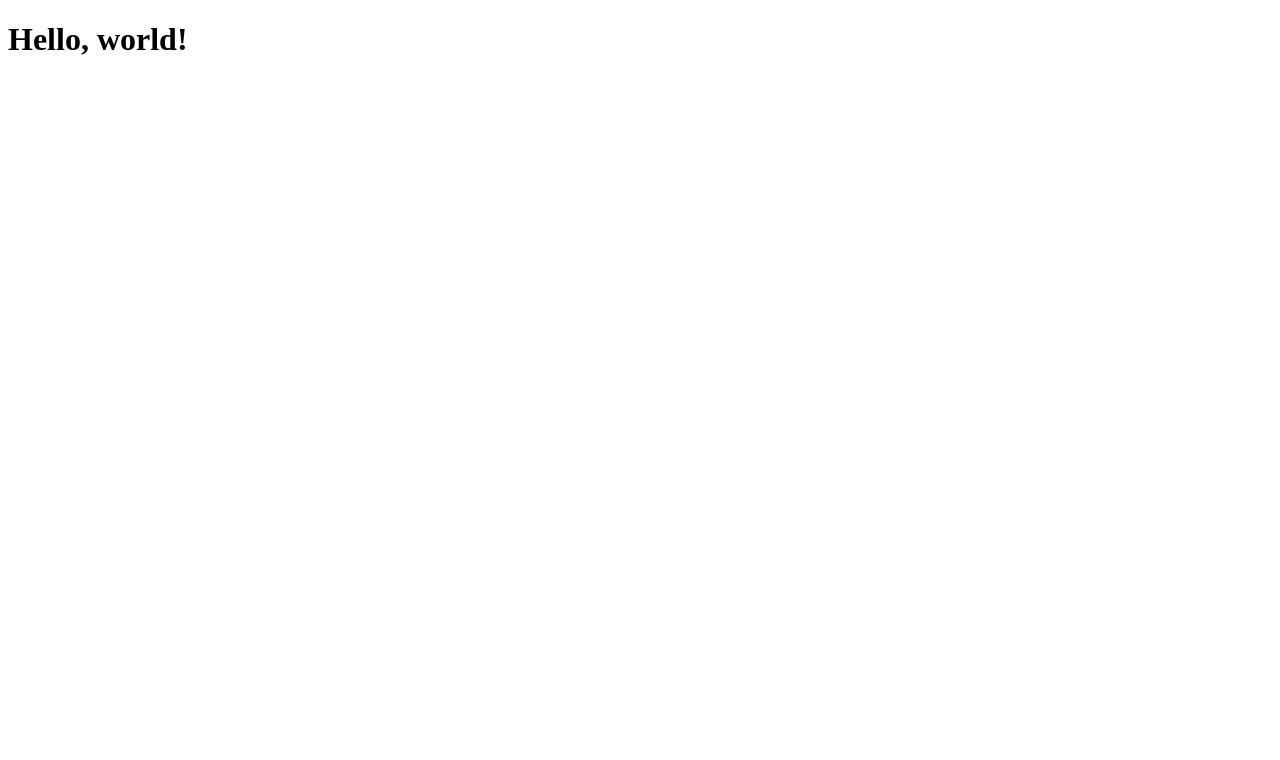
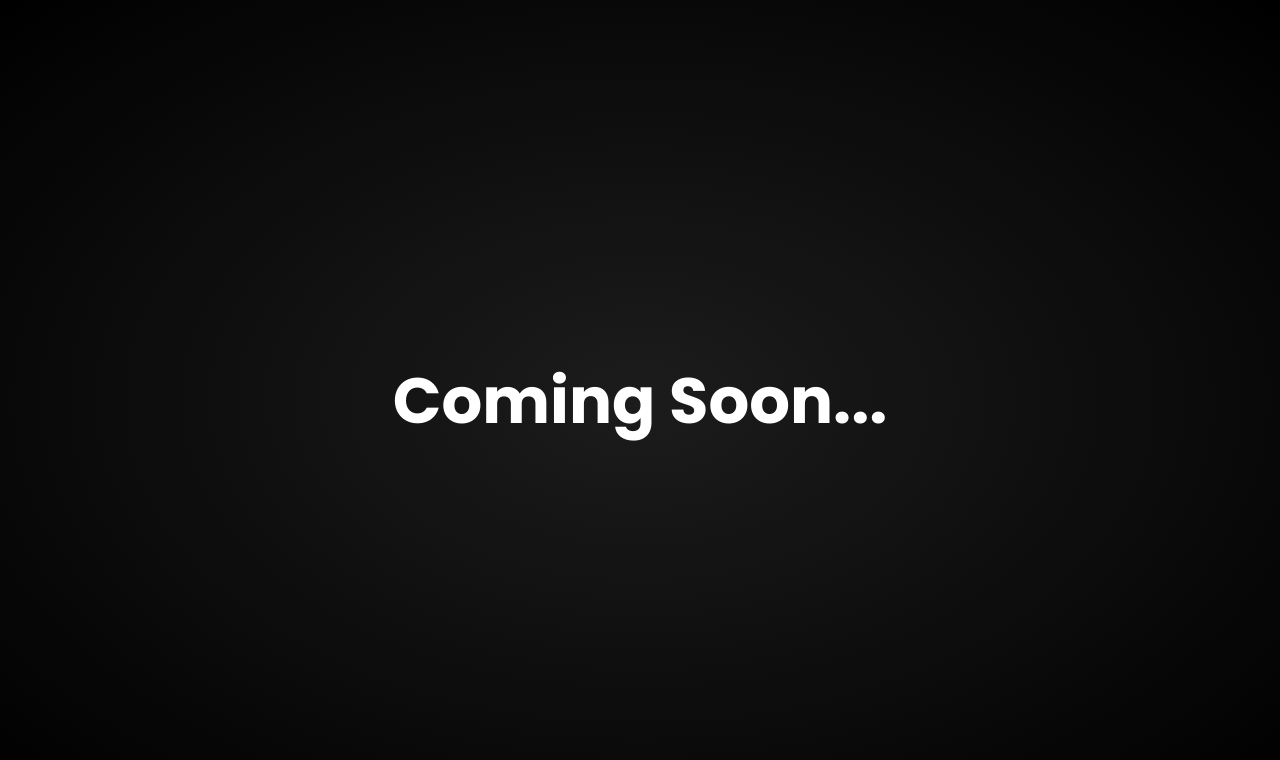
Before and after one commit to eventhorizongaming/eventhorizongaming.github.io, a website: page public/index.html in a window 1280 px wide. Drawn offline with Linux system fonts and the light colour scheme.

Commit message:
fix: updated the website

```diff
--- /dev/null
+++ b/public/css/styles.css
@@ -0,0 +1,14 @@
+body {
+  display: flex;
+  justify-content: center;
+  align-items: center;
+  width: 100vw;
+  height: 100vh;
+  background: radial-gradient(#1c1c1c, #000000);
+  color: white;
+  margin: 0px;
+  font-size: 4vmin;
+  font-family: "Poppins", serif;
+  font-weight: 800;
+  font-style: normal;
+}
--- a/public/index.html
+++ b/public/index.html
@@ -3,10 +3,14 @@
 
 <head>
   <title>My Vite project</title>
+  <link rel="preconnect" href="https://fonts.googleapis.com">
+  <link rel="preconnect" href="https://fonts.gstatic.com" crossorigin>
+  <link href="https://fonts.googleapis.com/css2?family=Poppins:wght@700&display=swap" rel="stylesheet">
+  <link rel="stylesheet" href="./css/styles.css">
 </head>
 
 <body>
-  <h1>Hello, world!</h1>
+  <h1>Coming Soon...</h1>
 </body>
 
 </html>
```
Also changed, not shown: 1 other file.
